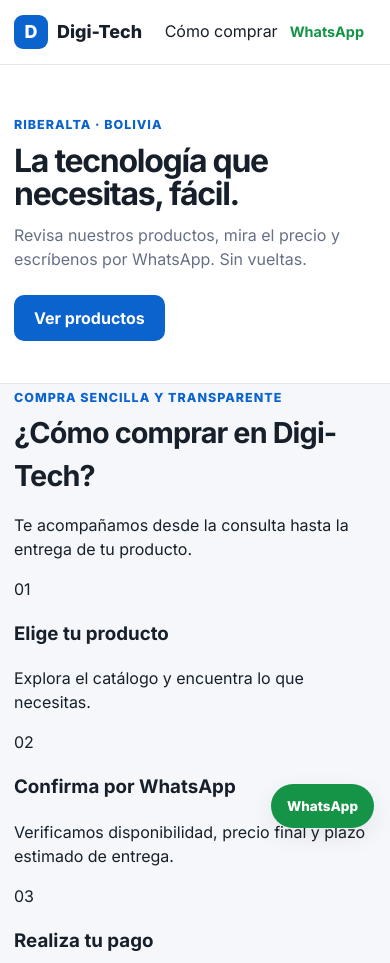
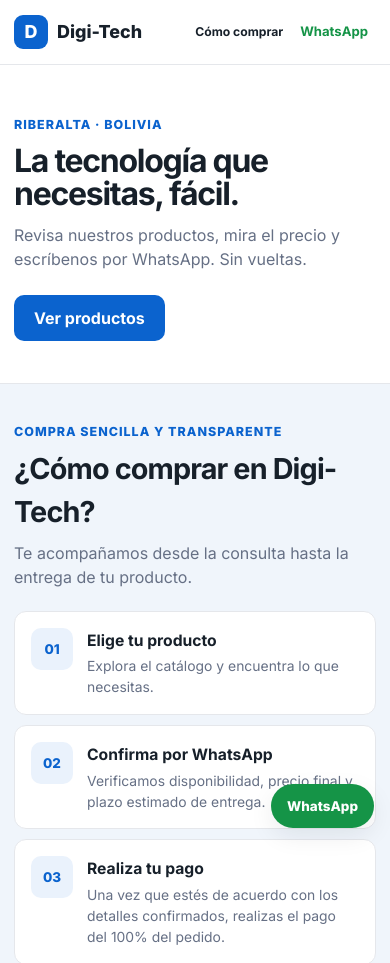
Before and after one commit to mono941-bit/digitech-riberalta, a plain HTML site: page index.html in a window 390 px wide. Shown: the top 963 px of the page. Drawn offline with Linux system fonts and the light colour scheme.

Commit message:
Style how-to-buy section for mobile and desktop

```diff
--- a/styles.css
+++ b/styles.css
@@ -33,6 +33,25 @@ h1 { max-width: 650px; margin: 9px 0 12px; font-size: clamp(2rem, 7vw, 4rem); li
 .hero p { max-width: 620px; margin: 0 0 24px; color: var(--muted); font-size: 1rem; }
 .primary-button { display: inline-flex; min-height: 46px; align-items: center; justify-content: center; padding: 0 20px; border-radius: 10px; color: white; background: var(--brand); font-weight: 700; }
 .primary-button:hover { background: var(--brand-dark); }
+
+.header-actions { display: flex; align-items: center; gap: 8px; }
+.header-howto { display: inline-flex; min-height: 40px; align-items: center; padding: 0 10px; border-radius: 9px; color: var(--text); font-size: .84rem; font-weight: 700; }
+.header-howto:hover { background: var(--soft); }
+
+.how-to-buy { padding: 42px 0 38px; background: #f0f5fb; border-bottom: 1px solid var(--border); scroll-margin-top: 76px; }
+.how-to-heading { max-width: 650px; margin-bottom: 22px; }
+.how-to-heading h2 { margin: 5px 0 8px; }
+.how-to-heading p { margin: 0; color: var(--muted); }
+.buy-steps { display: grid; grid-template-columns: 1fr; gap: 10px; }
+.buy-step { display: flex; align-items: flex-start; gap: 14px; padding: 16px; background: white; border: 1px solid var(--border); border-radius: 12px; }
+.step-number { flex: 0 0 42px; display: grid; place-items: center; width: 42px; height: 42px; border-radius: 10px; color: var(--brand); background: #eaf2fc; font-size: .84rem; font-weight: 800; }
+.buy-step h3 { margin: 1px 0 4px; font-size: .98rem; }
+.buy-step p { margin: 0; color: var(--muted); font-size: .87rem; }
+.buy-note { margin-top: 14px; padding: 16px; border-left: 3px solid var(--brand); border-radius: 8px; background: white; }
+.buy-note strong { display: block; margin-bottom: 4px; }
+.buy-note p { margin: 0; color: var(--muted); font-size: .87rem; }
+.howto-contact { display: inline-flex; margin-top: 16px; color: var(--brand-dark); font-size: .9rem; font-weight: 800; }
+.howto-contact:hover { text-decoration: underline; }
 
 .catalog { padding: 36px 0 90px; }
 .section-heading { display: flex; align-items: end; justify-content: space-between; gap: 18px; margin-bottom: 18px; }
@@ -74,6 +93,8 @@ h2 { margin: 3px 0 0; font-size: 1.8rem; letter-spacing: -.03em; }
 .footer-inner span { color: #9ca3af; }
 
 @media (min-width: 700px) {
+  .buy-steps { grid-template-columns: repeat(2, minmax(0, 1fr)); }
+  .buy-step:last-child { grid-column: 1 / -1; }
   .container { width: min(1120px, calc(100% - 48px)); }
   .hero-inner { padding: 76px 0 70px; }
   .hero p { font-size: 1.08rem; }
@@ -86,6 +107,10 @@ h2 { margin: 3px 0 0; font-size: 1.8rem; letter-spacing: -.03em; }
 }
 
 @media (max-width: 520px) {
+  .header-actions { gap: 2px; }
+  .header-howto { padding: 0 7px; font-size: .76rem; }
+  .header-whatsapp { padding: 0 8px; font-size: .82rem; }
+  .how-to-buy { padding: 34px 0 30px; }
   .section-heading { display: block; }
   .search-box { display: block; margin-top: 14px; }
   .search-box input { width: 100%; }
```
